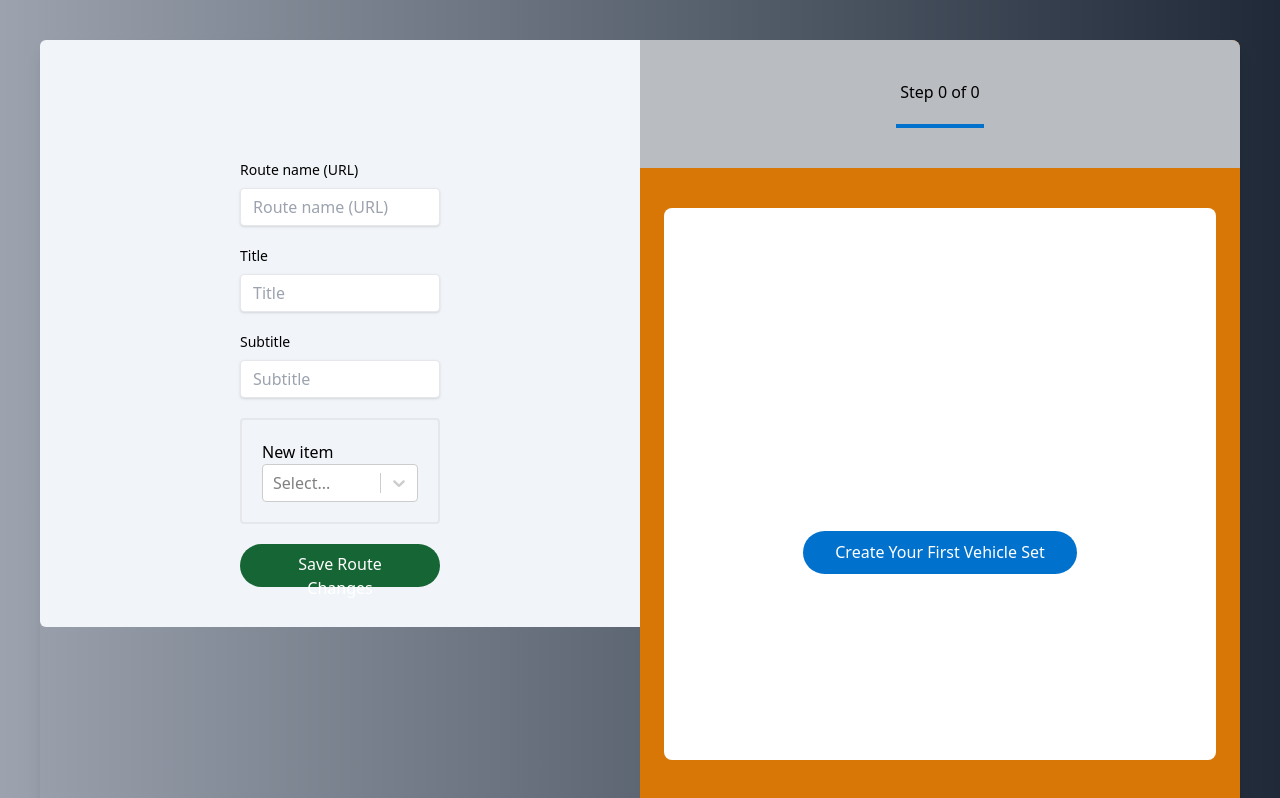
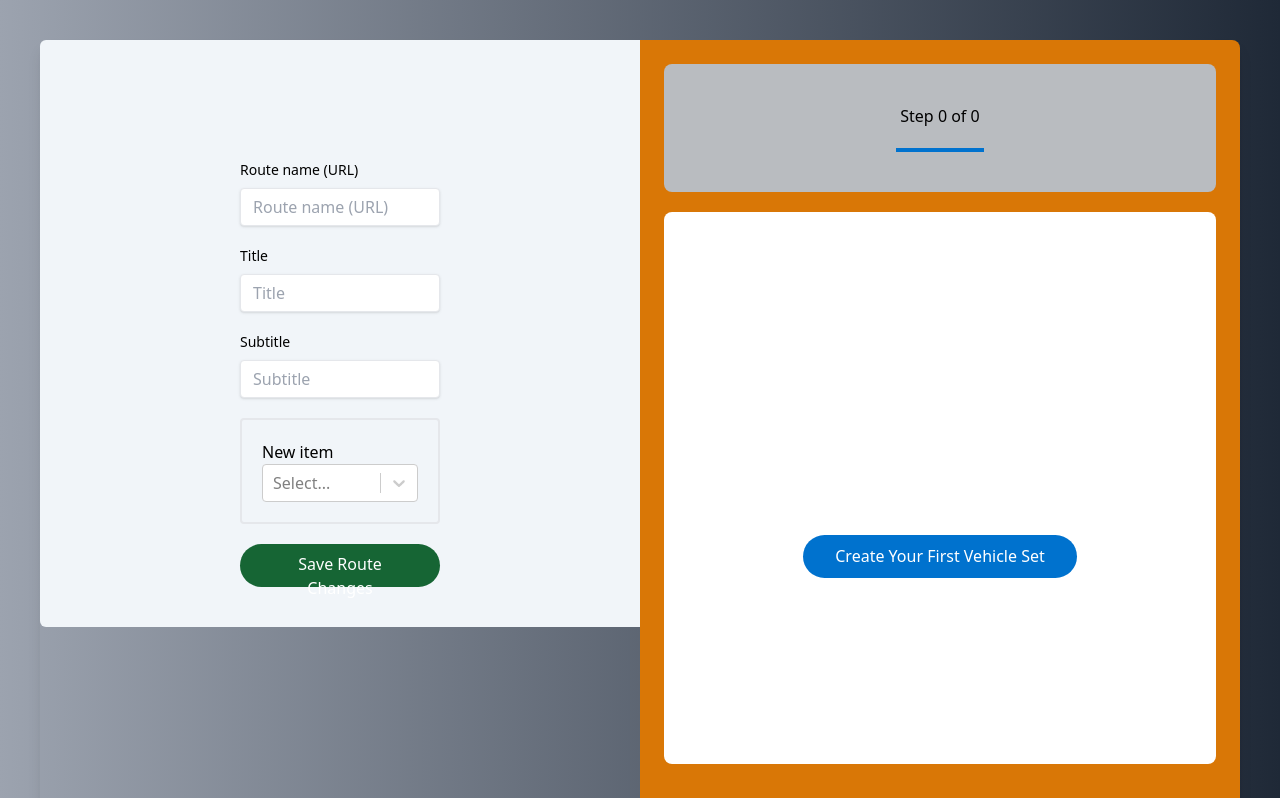
Before and after one commit to rbricardo/test, a Next.js app: page / in a window 1280 px wide. Shown: the top 798 px of the page. Built offline with nearby package versions, Linux system fonts and the light colour scheme.

Commit message:
fix: preview top bar

```diff
--- a/src/components/molecules/Preview.tsx
+++ b/src/components/molecules/Preview.tsx
@@ -6,12 +6,16 @@ import { Route } from "../../pages/types";
 import FieldWrapper from "../atoms/Field";
 
 const Preview = ({
+  routeIndex,
+  routes,
   route,
   hasPrevious,
   onNext,
   onBack,
   buttonTitle,
 }: {
+  routeIndex: number | null;
+  routes: Route[] | null;
   route: Route;
   buttonTitle?: string | null;
   hasPrevious: boolean;
@@ -19,7 +23,23 @@ const Preview = ({
   onBack?: () => void | null;
 }) => {
   return (
-    <>
+    <div className="flex flex-col gap-5">
+      <div className="py-10 flex flex-col items-center bg-[#B9BCC0] lg:rounded-lg">
+        <p>
+          Step {routeIndex} of {routes.length}
+        </p>
+        <div className="flex flex-row gap-5 mt-5">
+          {Array.from({ length: Math.max(1, routes.length) }, (_, index) => (
+            <div
+              key={index}
+              className={cx(
+                "h-1 w-[88px]",
+                index === routeIndex ? "bg-[#0072CE]" : "bg-[#595959]"
+              )}
+            />
+          ))}
+        </div>
+      </div>
       <div className="flex flex-col justify-center items-center min-h-[552px] rounded-lg lg:min-w-full p-14 bg-white">
         <div className="lg:w-[542px] w-auto text-center">
           <p className="text-4xl font-bold">{route?.title}</p>
@@ -60,7 +80,7 @@ const Preview = ({
           )}
         </div>
       </div>
-    </>
+    </div>
   );
 };
 
--- a/src/pages/index.tsx
+++ b/src/pages/index.tsx
@@ -189,29 +189,10 @@ const Home: NextPage = () => {
             </div>
           </div>
           <div className="flex flex-col lg:w-1/2 w-auto pb-10 lg:rounded-r-lg rounded-b-md bg-amber-600 gap-10 ">
-            <div className="py-10 flex flex-col items-center bg-[#B9BCC0] lg:rounded-tr-lg">
-              <p>
-                Step {currentRouteIndex} of {routes.length}
-              </p>
-              <div className="flex flex-row gap-5 mt-5">
-                {Array.from(
-                  { length: Math.max(1, routes.length) },
-                  (_, index) => (
-                    <div
-                      key={index}
-                      className={cx(
-                        "h-1 w-[88px]",
-                        index === currentRouteIndex
-                          ? "bg-[#0072CE]"
-                          : "bg-[#595959]"
-                      )}
-                    />
-                  )
-                )}
-              </div>
-            </div>
-            <div className="px-6">
+            <div className="p-6">
               <Preview
+                routeIndex={currentRouteIndex}
+                routes={routes}
                 route={preview}
                 onNext={routes.length - 1 !== currentRouteIndex && onNext}
                 onBack={onBack}
--- a/src/pages/step/[name].tsx
+++ b/src/pages/step/[name].tsx
@@ -4,12 +4,13 @@ import Button from "../../components/atoms/Button";
 import Preview from "../../components/molecules/Preview";
 import useShallowRoute from "../../hooks/useShallowRoute";
 import { Route } from "../types";
+import cx from "classnames";
 
 const Step = () => {
   const router = useRouter();
 
   const { name }: any = router.query;
-  const [routes, setRoutes] = useState<Route | null>(null);
+  const [routes, setRoutes] = useState<Route[] | null>(null);
   const [route, setRoute] = useState<Route | null>(null);
   const [routeIndex, setRouteIndex] = useState<number | null>(null);
   const { setRoutePath } = useShallowRoute();
@@ -53,6 +54,8 @@ const Step = () => {
   return (
     <div className="lg:w-full w-auto min-h-screen lg:px-96 pt-20 bg-amber-600">
       <Preview
+        routeIndex={routeIndex}
+        routes={routes}
         route={route}
         buttonTitle={routeIndex !== 0 && "next"}
         hasPrevious={routeIndex !== 0}
```
